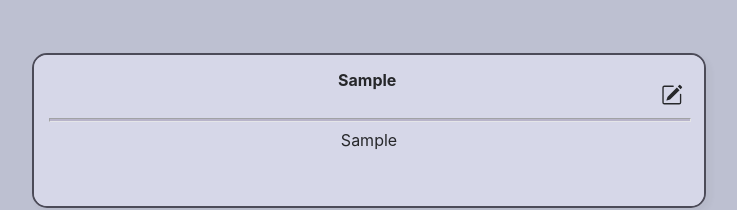
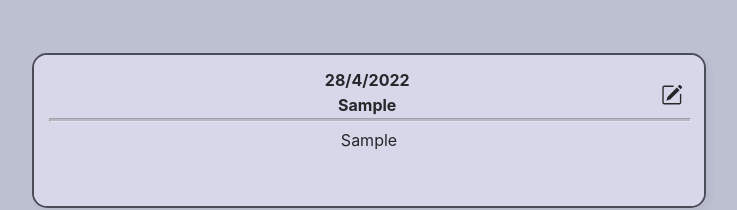
Before and after one commit to byDsh116/selfJournal, a React (Create React App) app: page / in a window 1280 px wide. Both pictures are taken after typing "Sample", "Sample" into the empty fields and a click on the button "Add on page". Shown: the part 572-782 px from the top of the page, without its empty margins (271-1008 px from the left). Built offline with nearby package versions, Linux system fonts and the light colour scheme; the HTML template or start-up script is replaced by a standard one.

Commit message:
add current date in title

```diff
--- a/src/App.js
+++ b/src/App.js
@@ -2,7 +2,11 @@ import "./App.css";
 import style from "./styles/styles.module.css";
 import React from "react";
 import { InputGroup } from "./components/InputGroup";
-// import { Button } from './components/Button';
+
+const current = new Date();
+const date = `${current.getDate()}/${
+  current.getMonth() + 1
+}/${current.getFullYear()}`;
 
 class App extends React.Component {
   state = {
@@ -82,6 +86,9 @@ class App extends React.Component {
                 <div className={style.editDiv}>
                   <button className={style.editBtn}>{this.editBtn}</button>
                   <strong style={{ marginLeft: "30px" }}>
+                    <div style={{ marginBottom: "5px" }}>
+                      <span> {date} </span>
+                    </div>
                     {note.inputTitle}
                   </strong>
                 </div>
```
Also changed, not shown: 1 other file (tests, documents, lock files or other folders).
